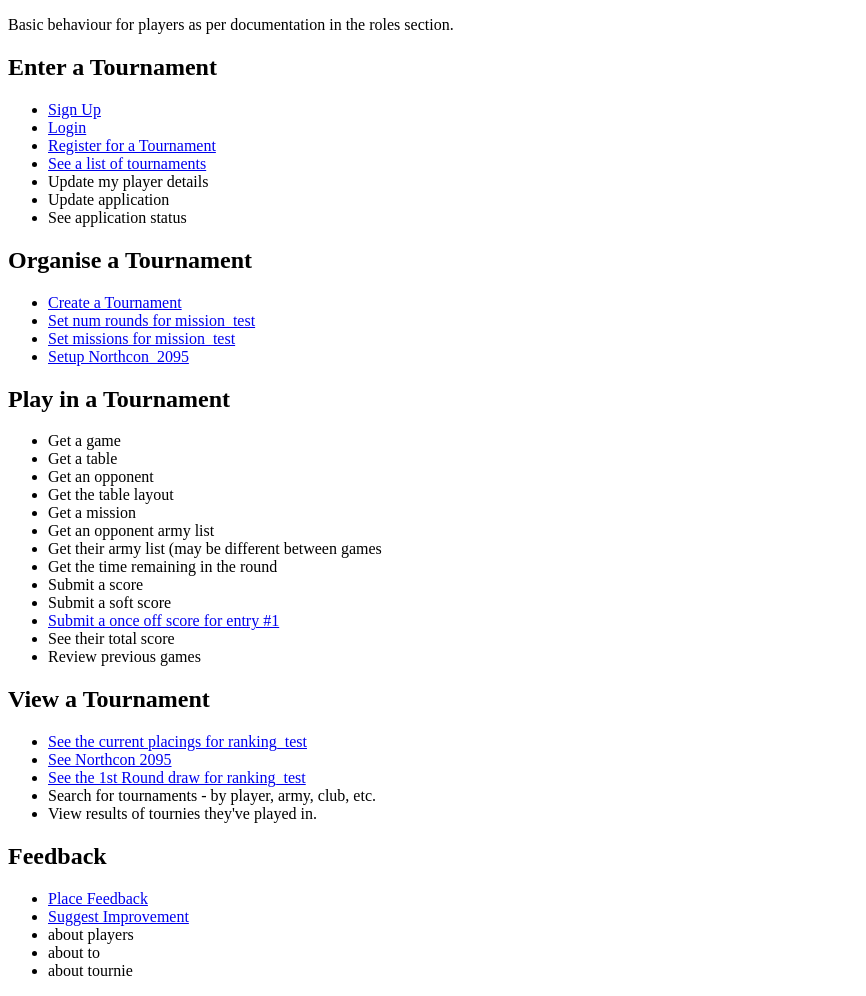
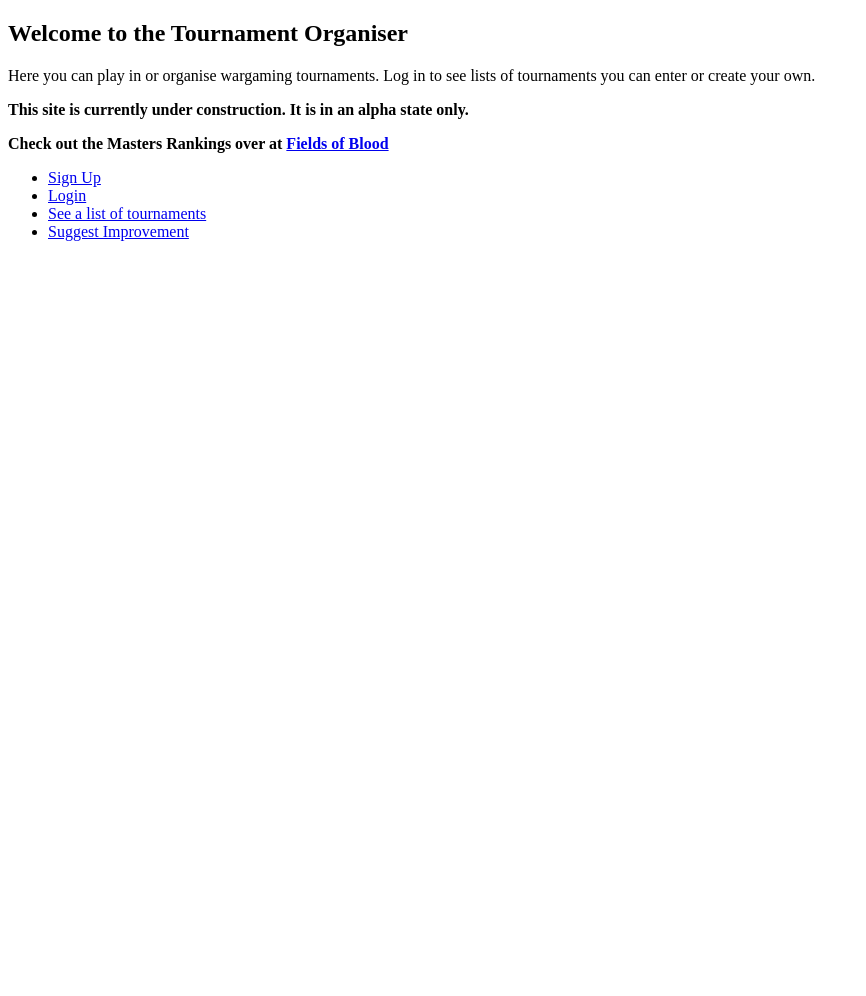
Before and after one commit to roberthiggins/tournament-organiser, a Django app: page / in a window 1280 px wide. Shown: the whole page, without its empty margins (0-866 px from the left). After the commit the page ends 241 px from the top, so only its background shows below. Run offline with Django 3.2, Linux system fonts and the light colour scheme; parts of the project's set-up code (start-up, migrations or seed data) failed here and were passed over.

Commit message:
[Webserver] Added a new landing page
The old index page is now at devindex (that you get to after you log in).

```diff
--- a/webserver/src/public/public_views.py
+++ b/webserver/src/public/public_views.py
@@ -16,6 +16,10 @@
 def index(request):                                     # pylint: disable=W0613
     """The index"""
     return render_to_response('index.html')
+
+def dev_index(request):                 # pylint: disable=unused-argument
+    """Some more tasks, used for dev only"""
+    return render_to_response('dev-index.html')
 
 def create_account(request):
     """Page to create a new account"""
@@ -104,7 +108,7 @@
             login_creds.add_error(None, 'Username or password incorrect') # pylint: disable=E1103
             return render_login(request, login_creds)
 
-        return HttpResponseRedirect(request.GET.get('next', '/'))
+        return HttpResponseRedirect(request.GET.get('next', '/devindex'))
 
     return render_login(request, login_creds)
 
--- a/webserver/src/public/urls.py
+++ b/webserver/src/public/urls.py
@@ -8,6 +8,7 @@
 
     # Public views
     url(r'^$', public_views.index, name='index'),
+    url(r'^devindex$', public_views.dev_index, name='dev_index'),
     url(r'^login$', public_views.login, name='login'),
     url(r'^rankings/(?P<tournament_id>.+)$',
         public_views.tournament_rankings, name='tournament_rankings'),
--- a/webserver/src/templates/index.html
+++ b/webserver/src/templates/index.html
@@ -6,61 +6,16 @@
     </head>
 
     <body>
-        <p>Basic behaviour for players as per documentation in the roles section.</p>
+        <h2>Welcome to the Tournament Organiser</h2>
+        <p>Here you can play in or organise wargaming tournaments. Log in to see lists of tournaments you can enter or create your own.</p>
 
-        <h2>Enter a Tournament</h2>
-        <ul>
+        <p><strong>This site is currently under construction. It is in an alpha state only.</strong></p>
+         <p><strong>Check out the Masters Rankings over at <a href="http://rankings.thefieldsofblood.com/region=1&game=5">Fields of Blood</a></strong></p>
+       <ul>
             <li><a href="signup">Sign Up</a></li>
             <li><a href="login">Login</a></li>
-            <li><a href="registerforatournament">Register for a Tournament</a></li>
             <li><a href="tournaments">See a list of tournaments</a></li>
-            <li>Update my player details</li>
-            <li>Update application</li>
-            <li>See application status</li>
-        </ul>
-
-
-        <h2>Organise a Tournament</h2>
-        <ul>
-            <li><a href="createtournament">Create a Tournament</a></li>
-            <li><a href="setrounds/mission_test">Set num rounds for mission_test</a></li>
-            <li><a href="setmissions/mission_test">Set missions for mission_test</a></li>
-            <li><a href="tournamentsetup/northcon_2095">Setup Northcon_2095</a></li>
-        </ul>
-
-        <h2>Play in a Tournament</h2>
-        <ul>
-            <li>Get a game</li>
-            <li>Get a table</li>
-            <li>Get an opponent</li>
-            <li>Get the table layout</li>
-            <li>Get a mission</li>
-            <li>Get an opponent army list</li>
-            <li>Get their army list (may be different between games</li>
-            <li>Get the time remaining in the round</li>
-            <li>Submit a score</li>
-            <li>Submit a soft score</li>
-            <li><a href="enterscore/1">Submit a once off score for entry #1</a></li>
-            <li>See their total score</li>
-            <li>Review previous games</li>
-        </ul>
-
-        <h2>View a Tournament</h2>
-        <ul>
-            <li> <a href="rankings/ranking_test">See the current placings for ranking_test</a></li>
-            <li><a href="tournament/northcon_2095">See Northcon 2095</a></li>
-            <li><a href="draw/ranking_test/1">See the 1st Round draw for ranking_test</a></li>
-            <li>Search for tournaments - by player, army, club, etc.</li>
-            <li>View results of tournies they've played in.</li>
-        </ul>
-
-        <h2>Feedback</h2>
-        <ul>
-            <li><a href="feedback">Place Feedback</a></li>
             <li><a href="suggestimprovement">Suggest Improvement</a></li>
-            <li>about players</li>
-            <li>about to</li>
-            <li>about tournie</li>
         </ul>
     </body>
 
```
Also changed, not shown: webserver/src/templates/dev-index.html (added, +67 -0 lines), 14 other files.
